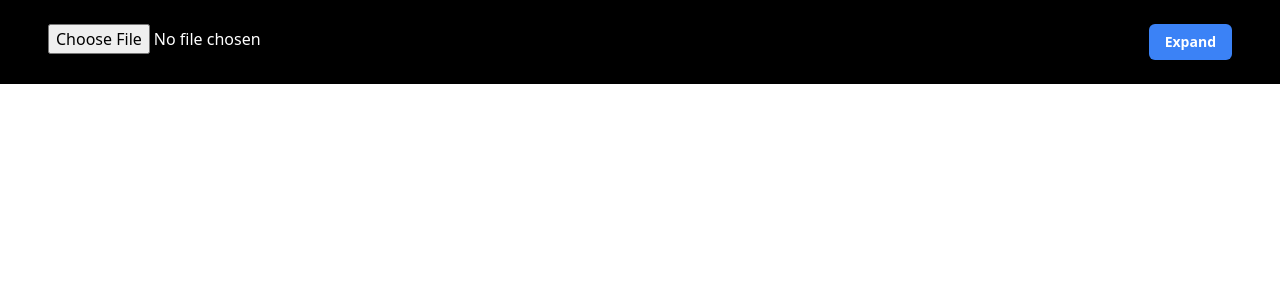
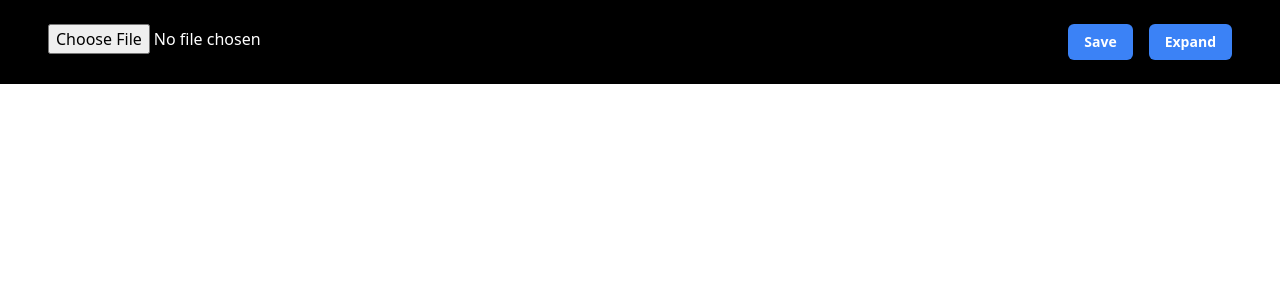
Before and after one commit to LaplaceXD/pdf-struct-annotation-tool, a React (Vite) app: page / in a window 1280 px wide. Shown: the top 300 px of the page. Built offline with nearby package versions, Linux system fonts and the light colour scheme.

Commit message:
feat(save): added a way to save the current state into a tsv file

```diff
--- a/src/App.tsx
+++ b/src/App.tsx
@@ -2,7 +2,7 @@ import { clsx } from "clsx";
 import { ComponentProps, forwardRef, useEffect, useRef, useState } from "react";
 
 import type { Line } from "./tsv/types";
-import { parseTsvFile } from "./tsv/utils";
+import { saveLinesToTsv, parseTsvFile } from "./tsv/utils";
 import {
   insertNewLine,
   backspace,
@@ -76,6 +76,7 @@ export default function App() {
         />
 
         <section role="menu" className="flex gap-4">
+          <Button onClick={() => saveLinesToTsv(lines)}>Save</Button>
           <Button onClick={() => setExpanded(!expanded)}>
             {expanded ? "Collapse" : "Expand"}
           </Button>
--- a/src/tsv/utils.ts
+++ b/src/tsv/utils.ts
@@ -31,6 +31,36 @@ export async function parseTsvFile(file: File) {
     });
 
   return calculateIndent(formattedContent);
+}
+
+/**
+ * Save the array of objects to a TSV file.
+ *
+ * @param lines - The array of objects.
+ * @returns nothing
+ */
+export function saveLinesToTsv(lines: Line[]): void {
+  const content = lines
+    // Tab separate the values
+    .map((line) => {
+      return `${line.text}\t${line.pointer}\t${line.label}`;
+    })
+    // Join the lines with a newline
+    .join("\n");
+
+  // Create a blob with the content
+  const blob = new Blob([content], { type: "text/plain" });
+  // Create a URL for the blob
+  const url = URL.createObjectURL(blob);
+
+  // Create an anchor element to download the file
+  const a = document.createElement("a");
+  a.href = url;
+  a.download = "output.tsv";
+  a.click();
+
+  // Revoke the URL
+  URL.revokeObjectURL(url);
 }
 
 /**
```
